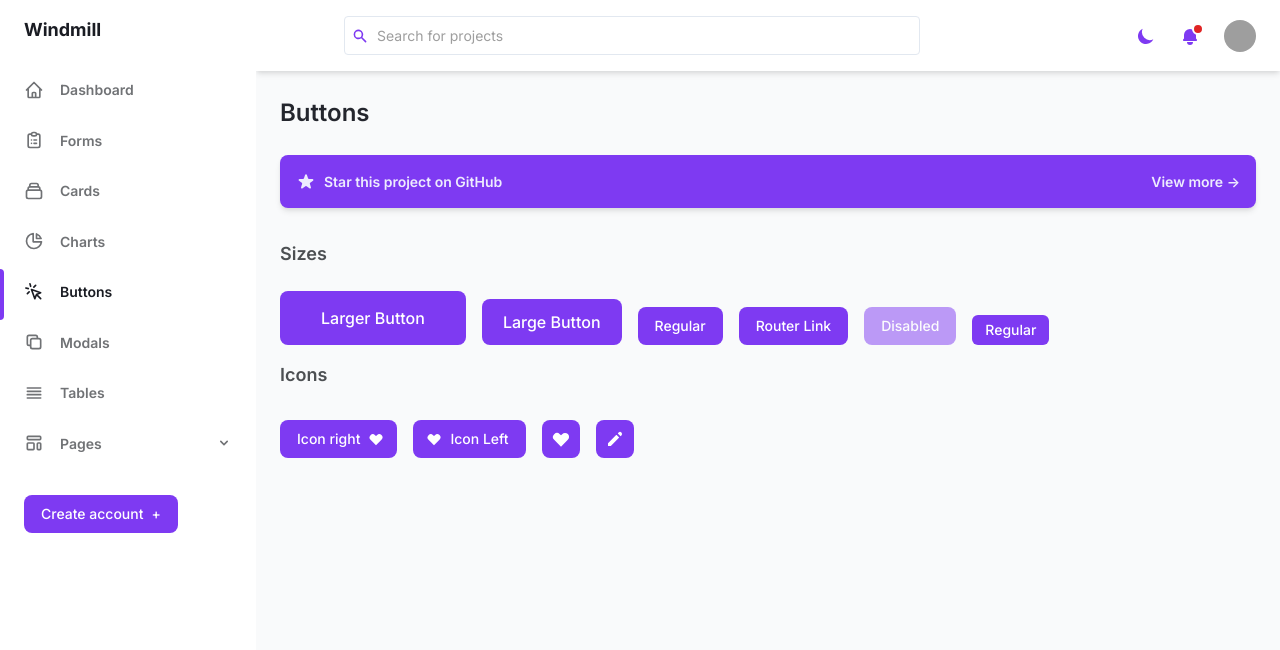
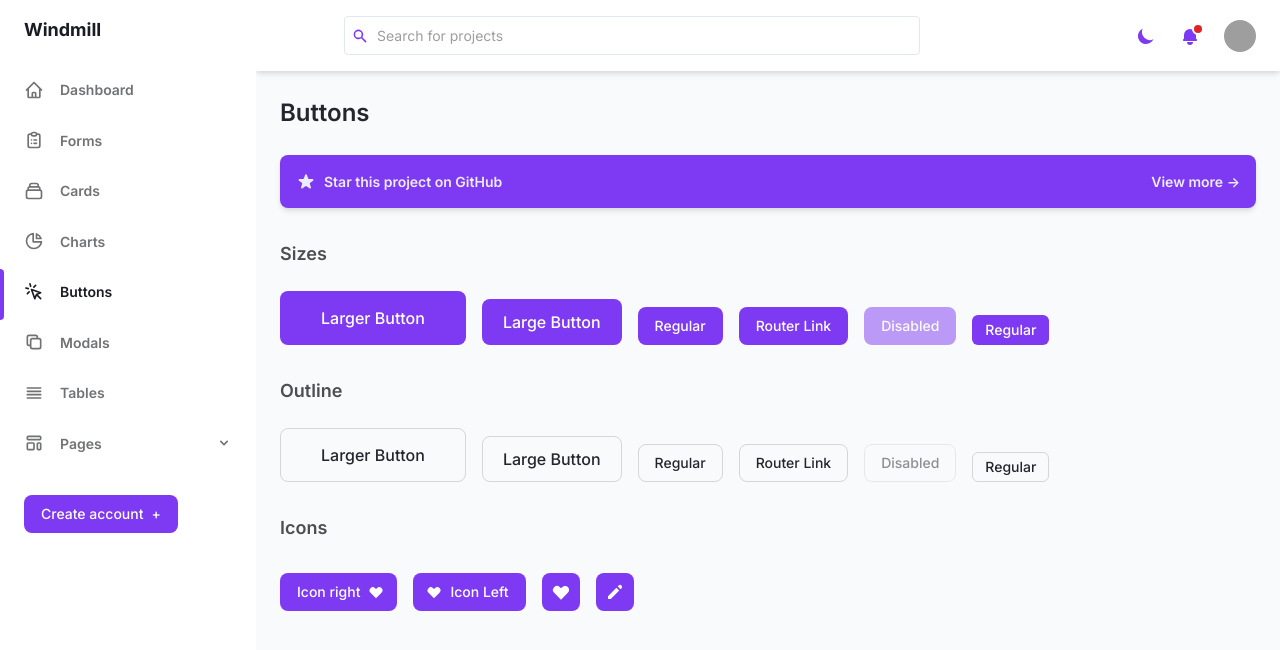
Before and after one commit to NikeDragon0905/windmill-dashboard-react, a React (Create React App) app: page /buttons in a window 1280 px wide. Shown: the top 650 px of the page. Built offline with nearby package versions, Linux system fonts and the light colour scheme; grey boxes are pictures that could not be loaded.

Commit message:
add outline buttons

```diff
--- a/src/components/Button.js
+++ b/src/components/Button.js
@@ -2,14 +2,15 @@ import React from 'react'
 import classNames from 'classnames'
 
 const Button = React.forwardRef(function Button(props, ref) {
-  const { tag, disabled, children, size, icon, className, ...other } = props
+  const { tag, disabled, children, size, icon, className, outline, ...other } = props
 
   // TODO: remove click handler if disabled and tag !== button
   // to avoid navigation
   // TODO: w-full size block
 
   const baseStyle =
-    'inline-flex items-center justify-center cursor-pointer leading-5 text-white transition-colors duration-150 bg-purple-600 border border-transparent font-medium focus:outline-none'
+    'inline-flex items-center justify-center cursor-pointer leading-5 transition-colors duration-150 border font-medium focus:outline-none'
+  const primaryStyle = 'text-white bg-purple-600 border-transparent'
   const sizeLarger = 'px-10 py-4 rounded-lg'
   const sizeLarge = 'px-5 py-3 rounded-lg'
   const sizeRegular = 'px-4 py-2 rounded-lg text-sm'
@@ -17,6 +18,11 @@ const Button = React.forwardRef(function Button(props, ref) {
   const sizeIcon = 'px-2 py-2 rounded-lg'
   const activeStyle = 'active:bg-purple-600 hover:bg-purple-700 focus:shadow-outline-purple'
   const disabledStyle = 'opacity-50 cursor-not-allowed'
+
+  const outlineStyle =
+    'text-white text-gray-700 border-gray-300 dark:text-gray-400 focus:outline-none'
+  const activeOutlineStyle =
+    'active:bg-transparent hover:border-gray-500 focus:border-gray-500 active:text-gray-500 focus:shadow-outline-gray'
 
   // Render button as default
   // TODO: consider input type
@@ -41,8 +47,11 @@ const Button = React.forwardRef(function Button(props, ref) {
 
   const cls = classNames(
     baseStyle,
-    !disabled && activeStyle,
+    !disabled && !outline && activeStyle,
     disabled && disabledStyle,
+    outline ? outlineStyle : '',
+    outline && !disabled && activeOutlineStyle,
+    !outline && primaryStyle,
     buttonSize(size),
     className
   )
--- /dev/null
+++ b/src/components/Form/index.js
@@ -0,0 +1,7 @@
+import HelperText from './HelperText'
+import Input from './Input'
+import Label from './Label'
+import Select from './Select'
+import Textarea from './Textarea'
+
+export { HelperText, Input, Label, Select, Textarea }
--- a/src/pages/Buttons.js
+++ b/src/pages/Buttons.js
@@ -16,7 +16,7 @@ function Buttons() {
       <CTA />
 
       <SectionTitle>Sizes</SectionTitle>
-      <div className="flex flex-col flex-wrap mb-4 space-y-4 md:flex-row md:items-end md:space-x-4">
+      <div className="flex flex-col flex-wrap mb-8 space-y-4 md:flex-row md:items-end md:space-x-4">
         <div>
           <Button size="larger">Larger Button</Button>
         </div>
@@ -41,6 +41,43 @@ function Buttons() {
 
         <div>
           <Button size="small">Regular</Button>
+        </div>
+      </div>
+
+      <SectionTitle>Outline</SectionTitle>
+      <div className="flex flex-col flex-wrap mb-8 space-y-4 md:flex-row md:items-end md:space-x-4">
+        <div>
+          <Button outline size="larger">
+            Larger Button
+          </Button>
+        </div>
+
+        <div>
+          <Button outline size="large">
+            Large Button
+          </Button>
+        </div>
+
+        <div>
+          <Button outline>Regular</Button>
+        </div>
+
+        <div>
+          <Button outline tag={Link} to="/dashboard">
+            Router Link
+          </Button>
+        </div>
+
+        <div>
+          <Button outline disabled>
+            Disabled
+          </Button>
+        </div>
+
+        <div>
+          <Button outline size="small">
+            Regular
+          </Button>
         </div>
       </div>
 
```
